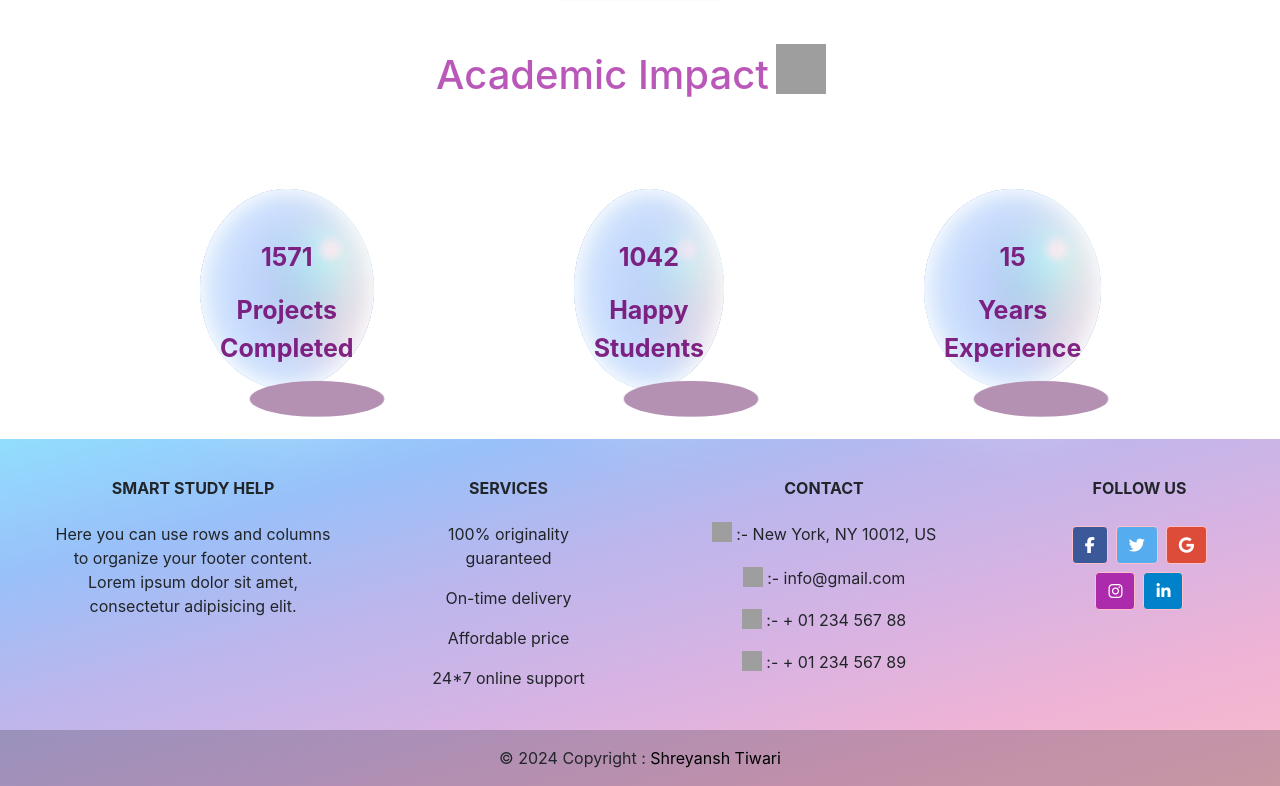
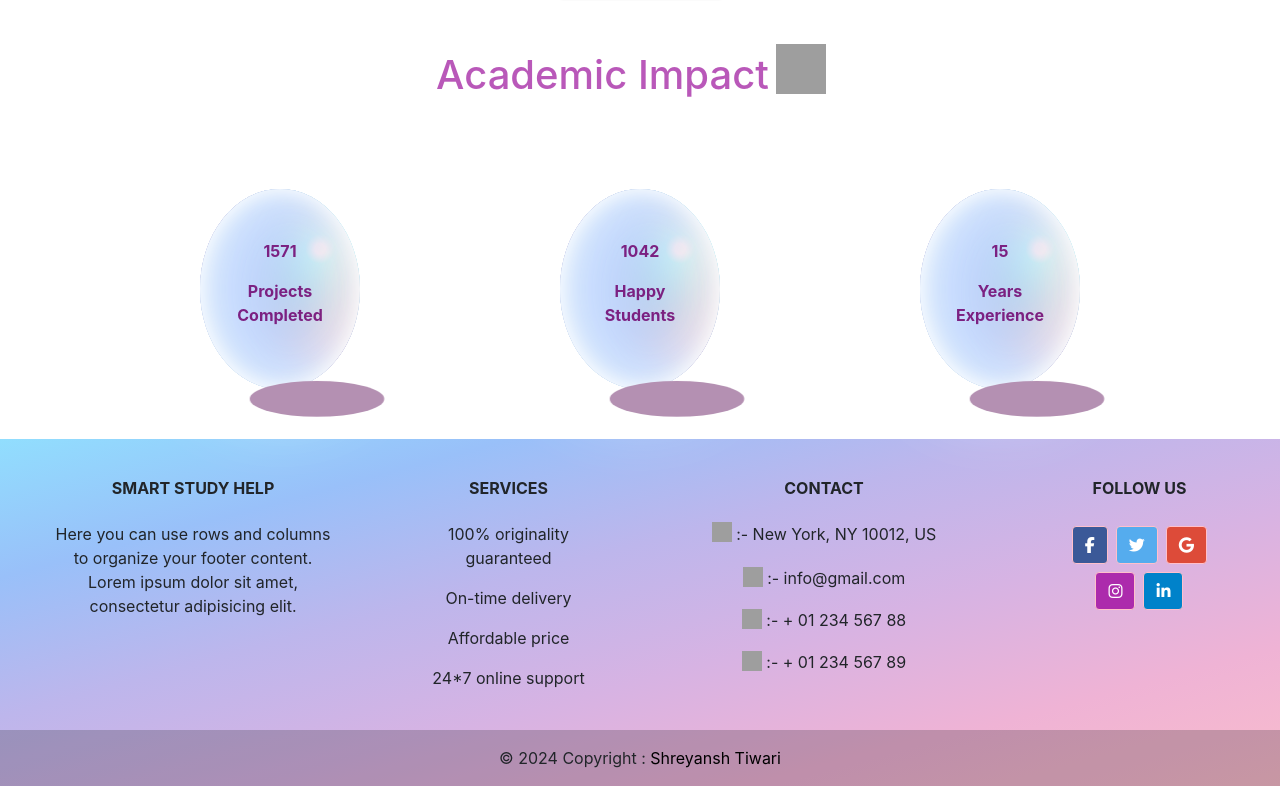
Before and after one commit to GeForceGroot/Project-1, a React (Create React App) app: page / in a window 1280 px wide. Shown: the part 3510-4296 px from the top of the page. Built offline with nearby package versions, Linux system fonts and the light colour scheme; grey boxes are pictures that could not be loaded.

Commit message:
impact 21

```diff
--- a/src/components/AcademicImpact.js
+++ b/src/components/AcademicImpact.js
@@ -11,18 +11,18 @@ const AcademicImpact = () => {
                 </div>
                 <section className='hwll'>
                     <section className="ball" id='ball1' >
-                        <p id='para' style={{ marginTop: '50px', marginLeft:"20px", marginRight:"20px",fontSize: "25px", fontWeight: 'bold', color: "rgb(115 10 115 / 89%)" }}>1571</p>
-                        <p id='para'  style={{ marginBottom: '25px', marginLeft:"20px", marginRight:"20px",fontSize: "25px", fontWeight: 'bold', color: "rgb(115 10 115 / 89%)" }}>Projects Completed</p>
+                        <p id='para' style={{ marginTop: '50px', marginLeft:"20px", marginRight:"20px", fontWeight: 'bold', color: "rgb(115 10 115 / 89%)" }}>1571</p>
+                        <p id='para'  style={{ marginBottom: '25px', marginLeft:"20px", marginRight:"20px", fontWeight: 'bold', color: "rgb(115 10 115 / 89%)" }}>Projects Completed</p>
                         <div className="shadow" style={{ marginTop: '50px', marginLeft: '42px' }}></div>
                     </section>
                     <section className="ball" id='ball2'>
-                        <p  id='para' style={{ marginTop: '50px', fontSize: "25px", marginLeft:"20px", marginRight:"20px",fontWeight: 'bold', color: "rgb(115 10 115 / 89%)" }}>1042</p>
-                        <p  id='para' style={{ marginBottom: '25px', fontSize: "25px", marginLeft:"20px", marginRight:"20px",fontWeight: 'bold', color: "rgb(115 10 115 / 89%)" }}>Happy Students</p>
+                        <p  id='para' style={{ marginTop: '50px', marginLeft:"20px", marginRight:"20px",fontWeight: 'bold', color: "rgb(115 10 115 / 89%)" }}>1042</p>
+                        <p  id='para' style={{ marginBottom: '25px', marginLeft:"20px", marginRight:"20px",fontWeight: 'bold', color: "rgb(115 10 115 / 89%)" }}>Happy Students</p>
                         <div className="shadow" style={{ marginTop: '50px', marginLeft: '42px' }}></div>
                     </section>
                     <section className="ball" id='ball3'>
-                        <p  id='para' style={{ marginTop: '50px', fontSize: "25px", marginLeft:"20px", marginRight:"20px",fontWeight: 'bold', color: "rgb(115 10 115 / 89%)" }}>15</p>
-                        <p  id='para' style={{ marginBottom: '25px', fontSize: "25px", marginLeft:"20px", marginRight:"20px",fontWeight: 'bold', color: "rgb(115 10 115 / 89%)" }}>Years Experience</p>
+                        <p  id='para' style={{ marginTop: '50px', marginLeft:"20px", marginRight:"20px",fontWeight: 'bold', color: "rgb(115 10 115 / 89%)" }}>15</p>
+                        <p  id='para' style={{ marginBottom: '25px', marginLeft:"20px", marginRight:"20px",fontWeight: 'bold', color: "rgb(115 10 115 / 89%)" }}>Years Experience</p>
                         <div className="shadow" style={{ marginTop: '50px', marginLeft: '42px' }}></div>
                     </section>
                 </section>
```
